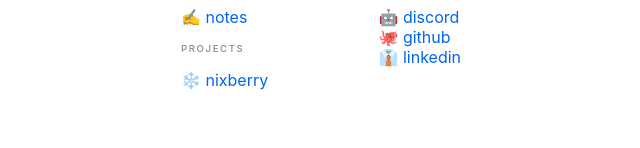
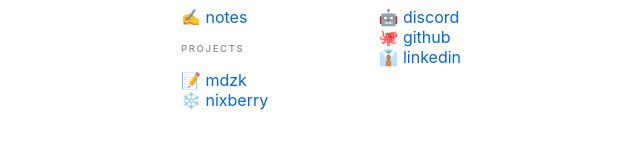
Before and after one commit to ratsclub/freire.dev.br, a plain HTML site: page index.html in a window 1280 px wide. Shown: the part 426-574 px from the top of the page, without its empty margins (319-959 px from the left). Drawn offline with Linux system fonts and the light colour scheme.

Commit message:
added mdzk to projects

```diff
--- a/index.html
+++ b/index.html
@@ -42,6 +42,9 @@
             <h2>Projects</h2>
             <ul>
               <li>
+                <a href="https://github.com/mdzk-rs/mdzk">📝 mdzk</a>
+              </li>
+              <li>
                 <a href="https://github.com/ratsclub/nixberry">❄️ nixberry</a>
               </li>
             </ul>
```
